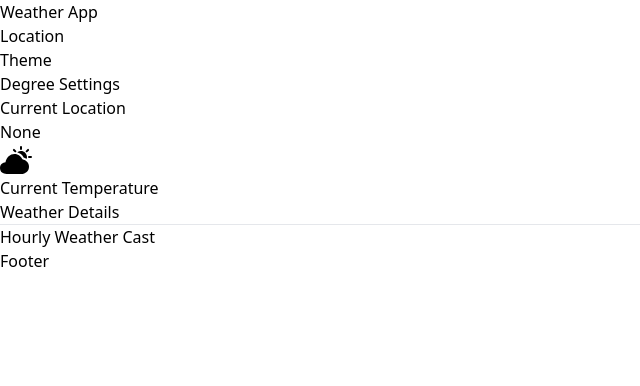
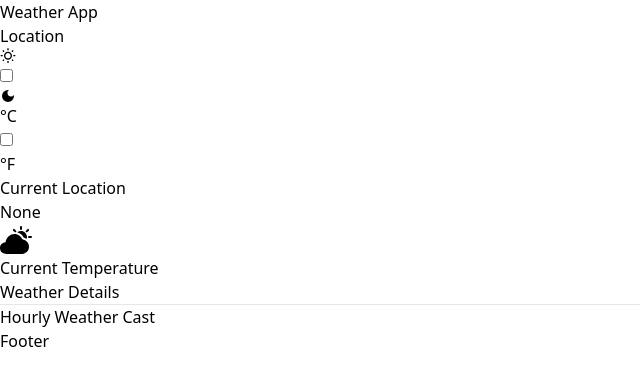
Before and after one commit to GowthamR1011/weather_app, a Next.js app: page / in a window 1280 px wide. Shown: the top 386 px of the page, without its empty margins (0-640 px from the left). Built offline with nearby package versions, Linux system fonts and the light colour scheme.

Commit message:
Added a new component called toggle switch to use for themes and degree settings. This component is designed to use on server. Need to configure context provided for the toggle switches

```diff
--- a/package.json
+++ b/package.json
@@ -9,11 +9,10 @@
     "lint": "next lint"
   },
   "dependencies": {
-    "lucide-react": "^0.469.0",
+    "@material-tailwind/html": "^2.3.2",
     "next": "15.1.0",
     "react": "^19.0.0",
     "react-dom": "^19.0.0",
-    "react-icon": "^1.0.0",
     "react-icons": "^5.4.0"
   },
   "devDependencies": {
--- /dev/null
+++ b/src/components/ToggleSwitch/ToggleSwitch.tsx
@@ -0,0 +1,37 @@
+
+import * as React from 'react';
+
+interface IToggleSwitchProps {
+    id:string;
+    labelOn?:string;
+    labelOff?:string;
+    IconOn?:React.ComponentType<{className?:string; }>;
+
+    IconOff?:React.ComponentType<{className?:string; }>;
+}
+
+const ToggleSwitch: React.FunctionComponent<IToggleSwitchProps> = (props) => {
+    // const [enabled,setEnabled] = React.useState(false);
+
+  return(
+    <div className="m-3 inline-flex items-center gap-2">
+    { props.IconOff && <props.IconOff />}
+    {props.labelOff && <label htmlFor={props.id} className="text-white text-sm cursor-pointer">{props.labelOff}</label> }
+
+    <div className="relative inline-block w-11 h-5">
+      <input
+            id={props.id}
+            type="checkbox"
+            className="peer appearance-none w-11 h-5 bg-slate-100 rounded-full checked:bg-slate-800 cursor-pointer transition-colors duration-300"
+            // onChange={()=>setEnabled(!enabled)}
+             />
+      <label htmlFor={props.id} className="absolute top-0 left-0 w-5 h-5 bg-white rounded-full border border-slate-300 shadow-sm transition-transform duration-300 peer-checked:translate-x-6 peer-checked:border-slate-800 cursor-pointer">
+      </label>
+    </div>
+    {props.IconOn && <props.IconOn />}
+    {props.labelOn && <label htmlFor={props.id} className="text-white text-sm cursor-pointer">{props.labelOn}</label> }
+  </div>
+  );
+};
+
+export default ToggleSwitch;
--- a/src/components/navbar/Navbar.tsx
+++ b/src/components/navbar/Navbar.tsx
@@ -1,5 +1,7 @@
+
 import * as React from 'react';
-
+import ToggleSwitch from '../ToggleSwitch/ToggleSwitch';
+import { MdDarkMode,MdOutlineWbSunny } from "react-icons/md";
 export interface INavbarProps {
 }
 
@@ -21,10 +23,10 @@ export default function Navbar (props: INavbarProps) {
                     Location
                 </div>
                 <div>
-                    Theme
+                    <ToggleSwitch id = "ThemeToggleSwitch" IconOn={MdDarkMode} IconOff={MdOutlineWbSunny}/>
                 </div>
                 <div>
-                    Degree Settings
+                    <ToggleSwitch id="DegreeToggleSwitch" labelOff='°C' labelOn='°F' />
                 </div>
             </div>
         </div>
```
Also changed, not shown: 1 other file (tests, documents, lock files or other folders).
